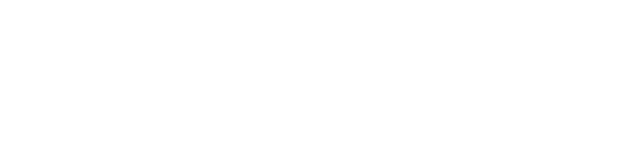
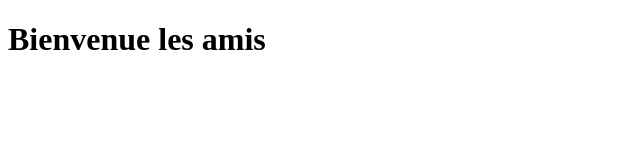
Before and after one commit to Erwan-Cloitre/my-super-website, a plain HTML site: page index.html in a window 1280 px wide. Shown: the whole page, without its empty margins (0-640 px from the left). Drawn offline with Linux system fonts and the light colour scheme.

Commit message:
modification html

```diff
--- a/index.html
+++ b/index.html
@@ -2,9 +2,9 @@
 <html>
   <head>
     <meta charset="UTF-8">
-    <title>title</title>
+    <title>Le plus beau des sites</title>
   </head>
   <body>
-
+   <h1>Bienvenue les amis</h1>
   </body>
 </html>
```
